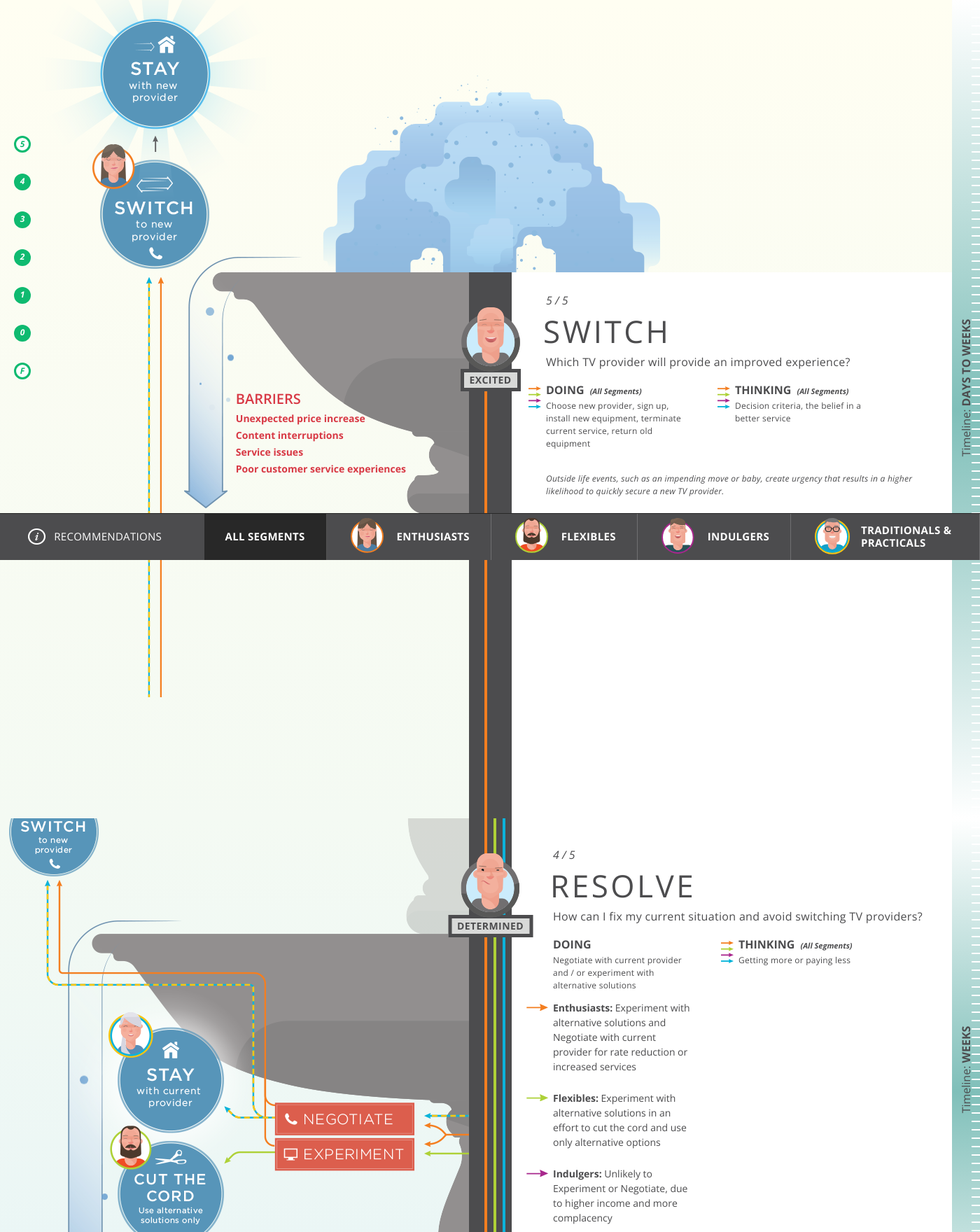
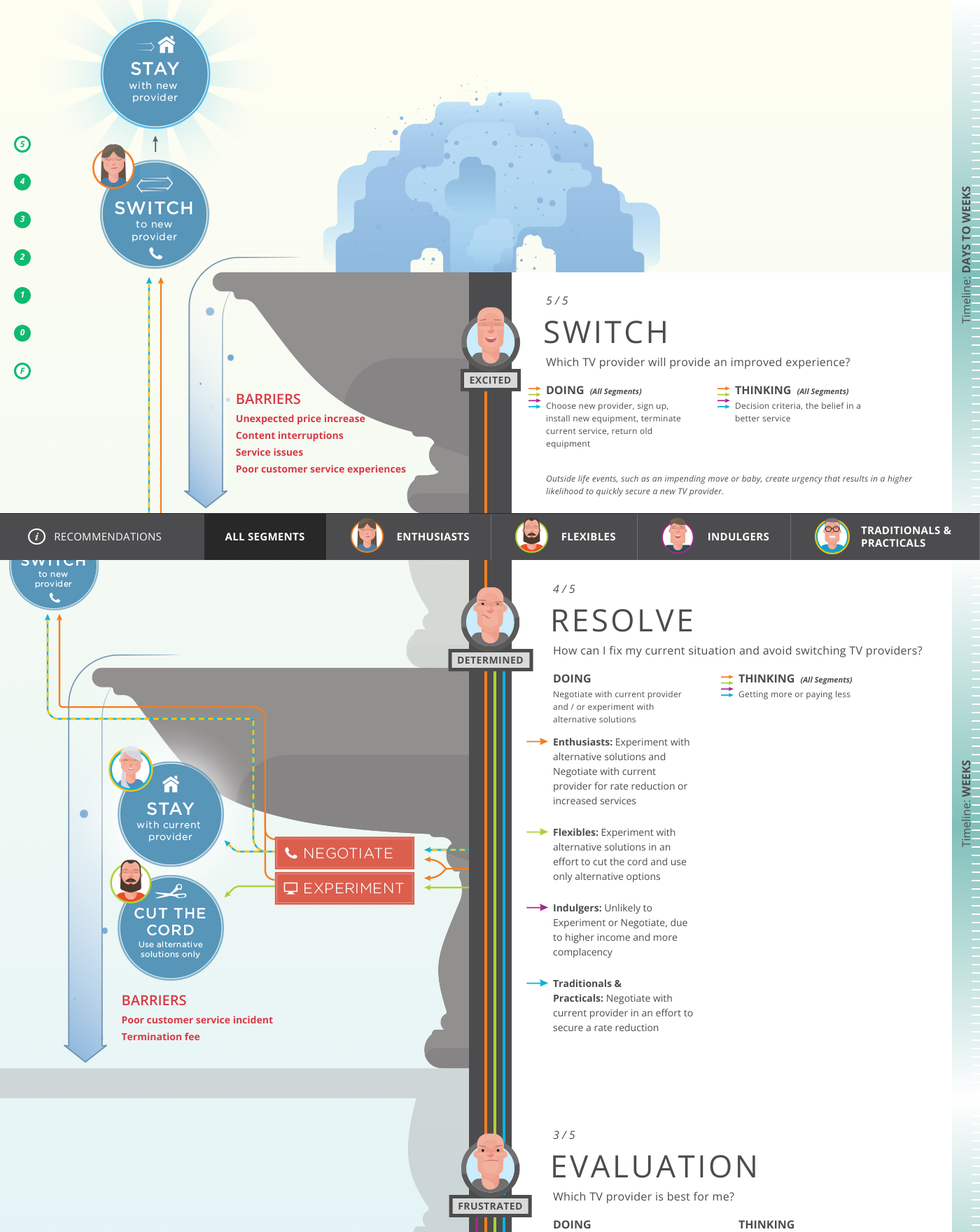
Before and after one commit to EggStrategy/dish-path-purchase, a PHP site: page / in a window 1400 px wide. Shown: the top 1760 px of the page at 70% size. Run offline with PHP 8.4, Linux system fonts and the light colour scheme; some libraries are stand-ins or nearby versions.

Commit message:
Path End class

```diff
--- a/assets/css/application.css
+++ b/assets/css/application.css
@@ -1117,6 +1117,9 @@ a {
   width: 4px;
   height: 100%;
 }
+.stage-paths [class*="path-"].path-end {
+  top: 160px;
+}
 
 .stage-paths .path-1 {
   left: 9px;
@@ -1577,6 +1580,7 @@ a {
 .stage-5 .stage-right,
 .stage-5 .stage-paths {
   margin-top: 389px;
+  min-height: 400px;
 }
 
 .stage-5 .stage-right {
@@ -1625,7 +1629,3 @@ a {
   padding-top: 20px;
   font-style: italic;
 }
-
-.stage-5 .stage-paths .path-2 {
-  top: 100px;
-}
--- a/assets/sass/sections/_stage-5.scss
+++ b/assets/sass/sections/_stage-5.scss
@@ -11,6 +11,7 @@
 .stage-5 .stage-right,
 .stage-5 .stage-paths {
   margin-top: 389px;
+  min-height: 400px;
 }
 
 .stage-5 .stage-right {
@@ -58,7 +59,3 @@
   padding-top: 20px;
   font-style: italic;
 }
-
-.stage-5 .stage-paths .path-2 {
-  top: 100px;
-}
--- a/assets/sass/stage/_paths.scss
+++ b/assets/sass/stage/_paths.scss
@@ -7,6 +7,7 @@
   height: 100%;
   margin-left: -30px;
   background: $dk-grey;
+
 }
 
 .stage-mood {
@@ -32,6 +33,10 @@
   top: 0;
   width: 4px;
   height: 100%;
+
+  &.path-end {
+    top: 160px;
+  }
 }
 
 .stage-paths {
--- a/views/stage-3.php
+++ b/views/stage-3.php
@@ -77,7 +77,7 @@
       <div class="mood">Frustrated</div>
     </div>
 
-    <div class="path-1" data-segment="indulgers"></div>
+    <div class="path-1 path-end" data-segment="indulgers"></div>
     <div class="path-2" data-segment="enthusiasts"></div>
     <div class="path-3" data-segment="flexibles"></div>
     <div class="path-4" data-segment="traditionals"></div>
--- a/views/stage-4.php
+++ b/views/stage-4.php
@@ -67,8 +67,8 @@
     </div>
 
     <div class="path-2" data-segment="enthusiasts"></div>
-    <div class="path-3" data-segment="flexibles"></div>
-    <div class="path-4" data-segment="traditionals"></div>
+    <div class="path-3 path-end" data-segment="flexibles"></div>
+    <div class="path-4 path-end" data-segment="traditionals"></div>
 
   </div>
 
--- a/views/stage-5.php
+++ b/views/stage-5.php
@@ -68,7 +68,7 @@
       <div class="mood">Excited</div>
     </div>
 
-    <div class="path-2" data-segment="enthusiasts"></div>
+    <div class="path-2 path-end" data-segment="enthusiasts"></div>
 
   </div>
 
```
